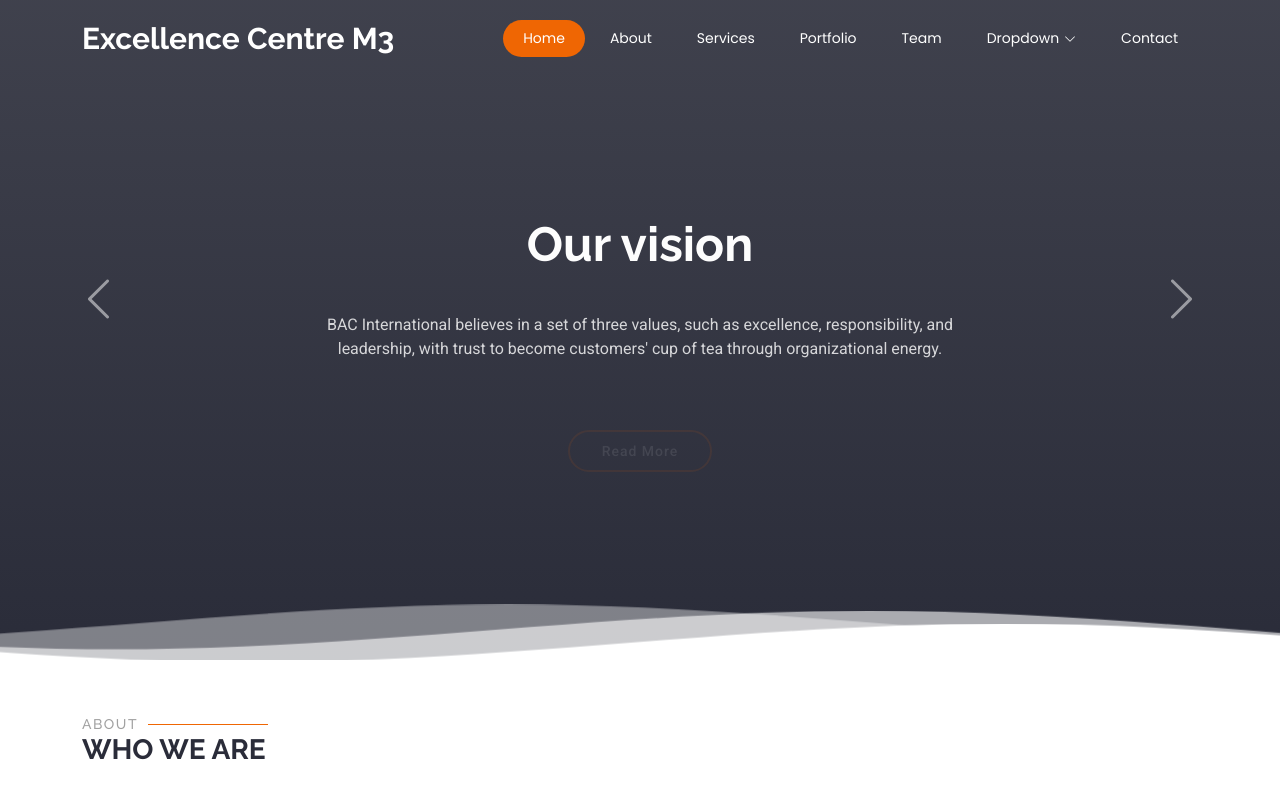
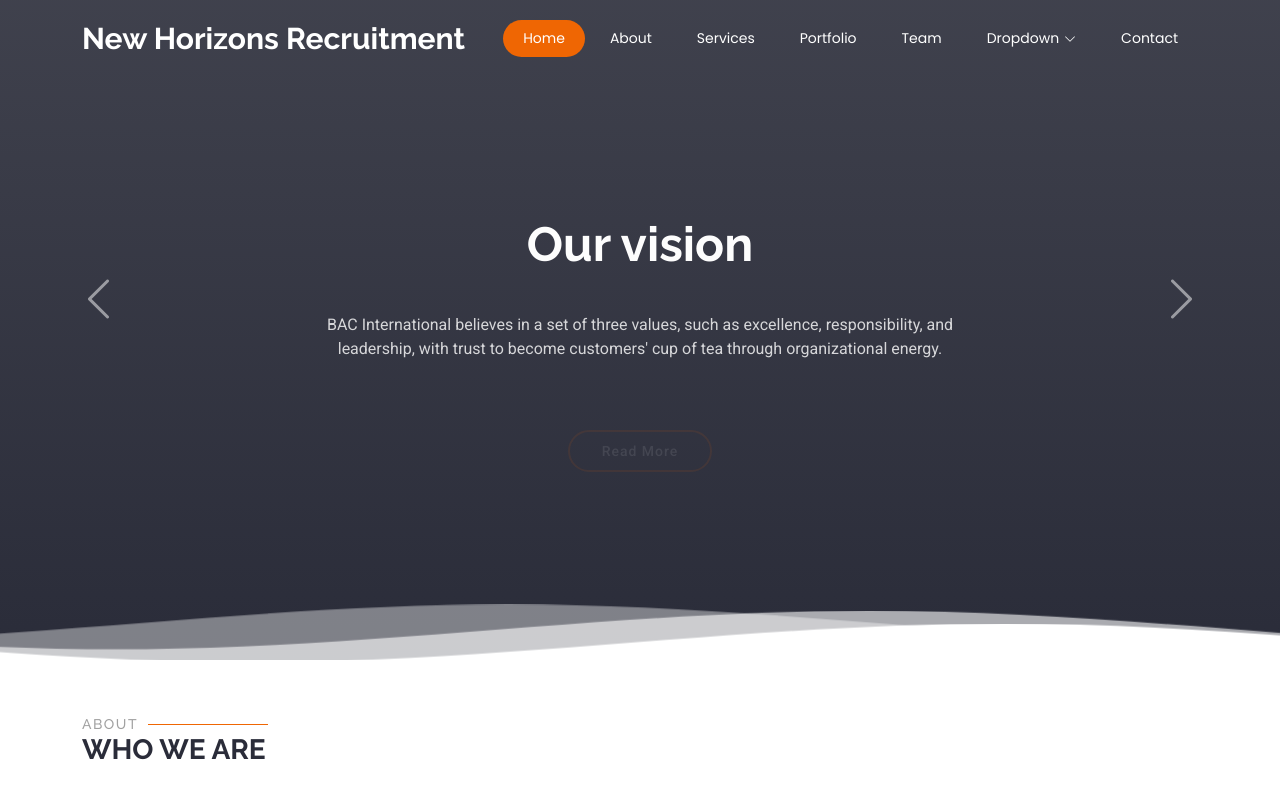
Before and after one commit to m3excellence/website, a plain HTML site: page index.html in a window 1280 px wide. Shown: the top 800 px of the page. Drawn offline with Linux system fonts and the light colour scheme.

Commit message:
Update index.html

```diff
--- a/index.html
+++ b/index.html
@@ -4,7 +4,7 @@
 <head>
   <meta charset="utf-8">
   <meta content="width=device-width, initial-scale=1.0" name="viewport">
-  <title>Home - Excellence Centre M3 </title>
+  <title>New Horizons Recruitment d.o.o. </title>
   <meta name="description" content="">
   <meta name="keywords" content="">
 
@@ -45,7 +45,7 @@
       <a href="index.html" class="logo d-flex align-items-center">
         <!-- Uncomment the line below if you also wish to use an image logo -->
         <!-- <img src="assets/img/logo.png" alt=""> -->
-        <h1 class="sitename">Excellence Centre M3</h1>
+        <h1 class="sitename">New Horizons Recruitment</h1>
       </a>
 
       <nav id="navmenu" class="navmenu">
@@ -91,8 +91,8 @@
         <!-- Slide 1 -->
         <div class="carousel-item active">
           <div class="carousel-container">
-            <h2 class="animate__animated animate__fadeInDown">Welcome to <span>Excellence Centre M3</span></h2>
-            <p class="animate__animated animate__fadeInUp">Our vision is to lead in creating and delivering innovative workforce solutions and services that enable our clients to win in the changing world of work. </p>
+            <h2 class="animate__animated animate__fadeInDown">Welcome to <span>New Horizons Recruitment d.o.o.</span></h2>
+            <p class="animate__animated animate__fadeInUp">Your Gateway to Skilled Labor in Europe</p>
             <a href="#about" class="btn-get-started animate__animated animate__fadeInUp scrollto">Read More</a>
           </div>
         </div>
```
